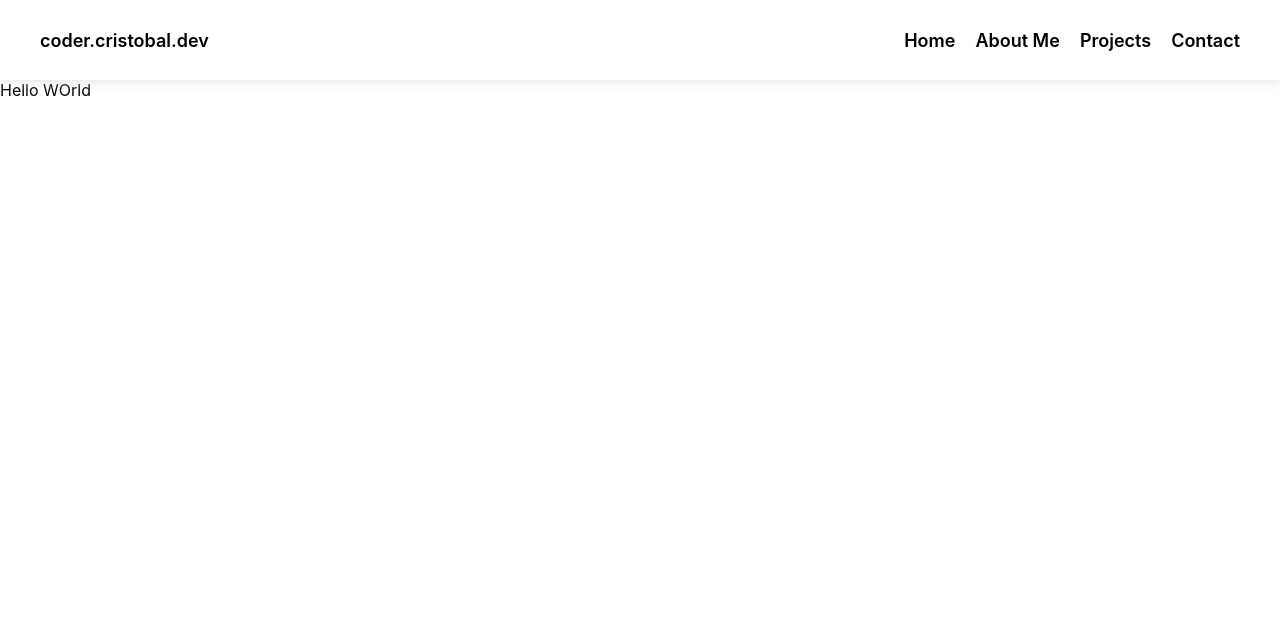
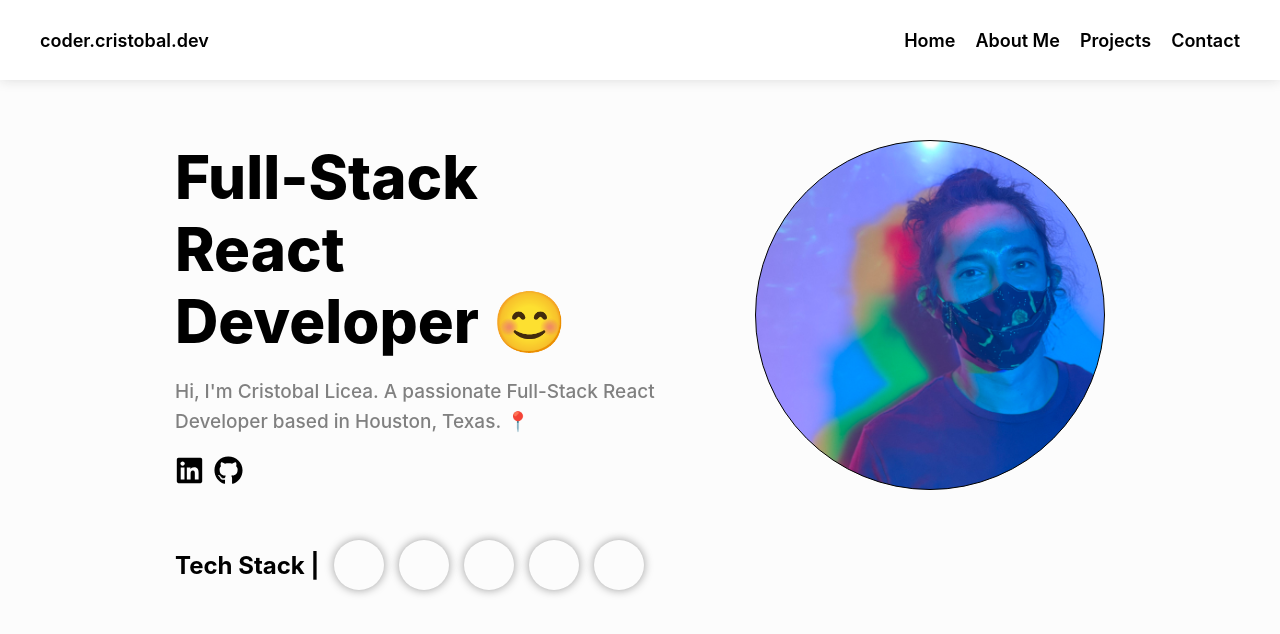
Before and after one commit to CristobalLicea/MyPortfolio, a React (Create React App) app: page / in a window 1280 px wide. Shown: the top 634 px of the page. Built offline with nearby package versions, Linux system fonts and the light colour scheme.

Commit message:
add landing page, or first section

```diff
--- a/src/components/Homepage/Homepage.jsx
+++ b/src/components/Homepage/Homepage.jsx
@@ -1,10 +1,11 @@
 import React from "react";
+import {Landing} from '../index'
 import './Homepage.css';
 
 const Homepage = () => {
   return (
     <div id='homepage'>
-      Hello WOrld
+      <Landing />
     </div>
   );
 }
--- /dev/null
+++ b/src/components/Landing/Landing.css
@@ -0,0 +1,64 @@
+#landing {
+  background-color: rgb(252, 252, 252);
+  padding: 60px 0;
+}
+
+.container {
+  margin: 0 auto;
+  max-width: 930px;
+}
+
+.landing-hero {
+  display: flex;
+  align-items: center;
+  justify-content: space-between;
+  position: relative;
+}
+
+.hero-text h1{
+  font-size: 60px;
+  font-weight: 800;
+  margin: 0;
+}
+
+.hero-text p {
+  font-size: 19px;
+  line-height: 1.6;
+  color: gray;
+  font-weight: 500;
+}
+
+.hero-text {
+  max-width: 30rem;
+  display: flex;
+  flex-direction: column;
+}
+
+.hero-img {
+  height: 350px;
+  width: 350px;
+  border: solid black 1px;
+  border-radius: 100rem;
+  background-image: url('./me.jpg');
+  background-repeat: no-repeat;
+  background-size: cover;
+  background-position-x: 0px;
+  background-position-y: 0;
+}
+
+.landing-icon {
+  height: 29px;
+  width: 29px;
+  transition: all ease-in-out .15s;
+}
+
+.landing-icon:hover {
+  color: rgb(14, 134, 255);
+}
+
+.landing-tech {
+  width: 50px;
+  height: 50px;
+  box-shadow: 0 0 10px rgb(155, 155, 155);
+  border-radius: 100px
+}
--- /dev/null
+++ b/src/components/Landing/Landing.jsx
@@ -0,0 +1,38 @@
+import React from "react";
+import './Landing.css'
+import { FaLinkedin, FaGithub } from 'react-icons/fa';
+
+const Landing = () => {
+  return(
+    <section id="landing">
+      <div className='container'>
+        <div className="landing-hero">
+        <div className='hero-text'>
+          <h1>Full-Stack React Developer 😊</h1>
+          <p>Hi, I'm Cristobal Licea. A passionate Full-Stack React Developer based in Houston, Texas. 📍</p>
+          <div style={{ display: 'flex', gap: '10px'}}>
+            <div>
+              <FaLinkedin className="landing-icon"/>
+            </div>
+            <div>
+              <FaGithub className="landing-icon"/>
+            </div>
+          </div>
+        </div>
+        <div className="hero-img"></div>
+        </div>
+        <div style={{marginTop: '50px', display: 'flex', gap: '15px', alignItems: 'center'}}>
+          <h2>Tech Stack |</h2>
+          <div className="landing-tech"></div>
+          <div className="landing-tech"></div>
+          <div className="landing-tech"></div>
+          <div className="landing-tech"></div>
+          <div className="landing-tech"></div>
+        </div>
+      </div>
+
+    </section>
+  );
+}
+
+export default Landing
--- a/src/components/index.js
+++ b/src/components/index.js
@@ -1,2 +1,3 @@
 export { default as Homepage } from './Homepage/Homepage.jsx';
 export { default as Navbar } from './Navbar/Navbar.jsx';
+export { default as Landing } from './Landing/Landing.jsx';
```
Also changed, not shown: public/test.png (added), src/components/Landing/me.jpg (added).
